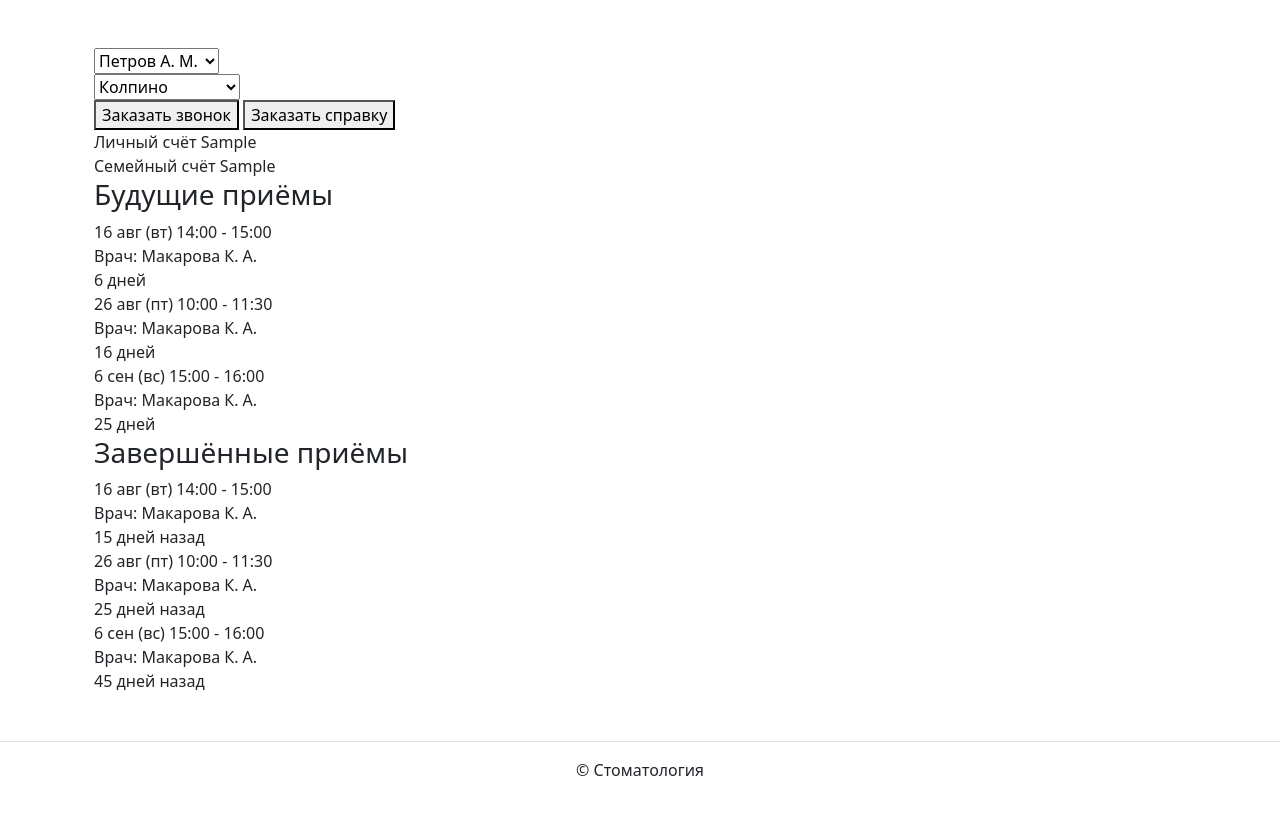
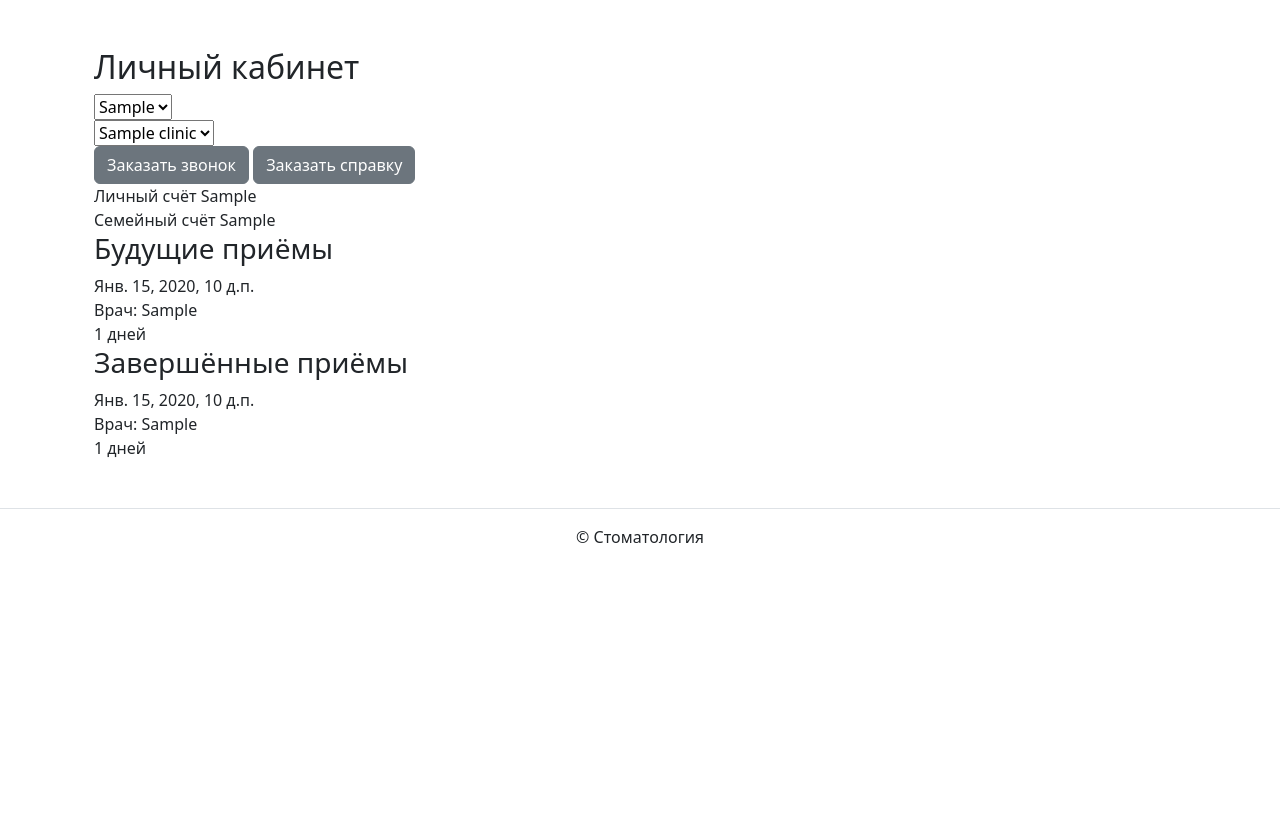
Before and after one commit to SMolodtsova13/website, a Django app: template website/templates/backend/index.html in a window 1280 px wide. Shown: the part 56-870 px from the top of the page. After the commit the page ends 599 px from the top, so only its background shows below. Run offline with Django 3.2, Linux system fonts and the light colour scheme; the template is opened without the code that fills it: most values are stand-ins (such as "Sample title", 1, 10 or a date in 2020); parts of the project's set-up code (start-up, migrations or seed data) failed here and were passed over; some libraries are stand-ins or nearby versions.

Commit message:
Обновлeны шаблоны template, добавлена функция index для отображения личного кабинета

```diff
--- a/website/templates/backend/index.html
+++ b/website/templates/backend/index.html
@@ -4,38 +4,23 @@
 {% block content %}
     <div class="container">
         <div class="content">
-
+            <h2>Личный кабинет</h2>
             <div class="custom-select-container">
                 <select id="location-select" class="custom-select">
-                    <option value="person1">Петров А. М.</option>
-                    <option value="person2">Петрова О. Г.</option>
+                    <option value="person1">{{ patient_fio }}</option>
                 </select>
             </div>
-
-
-
-           <!-- <p>Вы посещали следующие клиники:</p>
-                <ul>
-                    {% for clinic in clinics %}
-                        <li>{{ clinic }}</li>
-                    {% endfor %}
-                </ul> -->
             <div class="custom-select-container mb20">
                 <select id="location-select" class="custom-select">
-                    <option value="kolpino">Колпино</option>
-                    <option value="optikov">Оптиков</option>
-                    <option value="kudrovo">Кудрово</option>
-                    <option value="komenda">Комендантский</option>
-                    <option value="devyatkino">Девяткино</option>
-                    <option value="parnas">Парнас</option>
-                    <option value="geroev">Героев</option>
-                    <option value="varshavskiy">Варшавский</option>
+                    {% for clinic in clinics %}
+                        <option>{{ clinic }}</option>
+                    {% endfor %}
                 </select>
             </div>
 
             <div class="buttons">
-                <button class="inactive" onclick="showPopup();">Заказать звонок</button>
-                <button class="active" onclick="Telegram.WebApp.showAlert('Справка заказана');">Заказать справку</button>
+                <button type="button" class="btn btn-secondary" onclick="showPopup();">Заказать звонок</button>
+                <button type="button" class="btn btn-secondary" onclick="Telegram.WebApp.showAlert('Справка заказана');">Заказать справку</button>
             </div>
             <div class="accounts">
                 <div class="account personal">
@@ -49,54 +34,34 @@
             </div>
 
             <div class="appointments">
+                {% if future_visits %}
                     <div class="upcoming">
                         <h3>Будущие приёмы</h3>
+                        {% for visit in future_visits %}
                             <div class="appointment_next">
                                 <div>
-                            <div>16 авг (вт) 14:00 - 15:00</div>
-                            <div>Врач: Макарова К. А.</div>
+                                    <div>{{ visit.visit_time }}</div>
+                                    <div>Врач: {{ visit.doctor_fio }}</div>
                                 </div>
-                        <div>6 дней</div>
+                                <div>{{ visit.days_count }} дней</div>
                             </div>
-                    <div class="appointment">
-                        <div>
-                            <div>26 авг (пт) 10:00 - 11:30</div>
-                            <div>Врач: Макарова К. А.</div>
+                        {% endfor %}
                     </div>
-                        <div>16 дней</div>
-                    </div>
-                    <div class="appointment">
-                        <div>
-                            <div>6 сен (вс) 15:00 - 16:00</div>
-                            <div>Врач: Макарова К. А.</div>
-                        </div>
-                        <div>25 дней</div>
-                    </div>
-                </div>
+                {% endif %}
+                {% if finish_visits %}
                     <div class="past">
                         <h3>Завершённые приёмы</h3>
-                    <div class="appointment_past">
+                        {% for visit in finish_visits %}
+                            <div class="appointment_finish">
                                 <div>
-                            <div>16 авг (вт) 14:00 - 15:00</div>
-                            <div>Врач: Макарова К. А.</div>
+                                    <div>{{ visit.visit_time }}</div>
+                                    <div>Врач: {{ visit.doctor_fio }}</div>
                                 </div>
-                        <div>15 дней назад</div>
+                                <div>{{ visit.days_count }} дней</div>
                             </div>
-                    <div class="appointment_past">
-                        <div>
-                            <div>26 авг (пт) 10:00 - 11:30</div>
-                            <div>Врач: Макарова К. А.</div>
+                        {% endfor %}
                     </div>
-                        <div>25 дней назад</div>
-                    </div>
-                    <div class="appointment_past">
-                        <div>
-                            <div>6 сен (вс) 15:00 - 16:00</div>
-                            <div>Врач: Макарова К. А.</div>
-                        </div>
-                        <div>45 дней назад</div>
-                    </div>
-                </div>
+                {% endif %}
             </div>
         </div>
     </div>
--- a/website/templates/includes/header.html
+++ b/website/templates/includes/header.html
@@ -11,7 +11,7 @@
           {% if is_auth %}
             <div class="btn-group" role="group" aria-label="Basic outlined example">
               <button type="button" class="btn btn-outline-primary"><a class="text-decoration-none text-reset"
-                href="{% url 'backend:index' %}">{{ login }}</a></button>
+                href="{% url 'backend:index' %}">{{ patient_fio }}</a></button>
               <button type="button" class="btn btn-outline-primary"><a class="text-decoration-none text-reset"
                 href="{% url 'backend:logout' %}">Выйти</a></button>
             </div>
```
Also changed, not shown: website/backend/views.py (+36 -19 lines), website/templates/registration/login.html (+12 -11 lines), website/website/settings.py (+4 -5 lines), website/db.sqlite3, 1 other file. Lines whose indentation alone changed are shown as unchanged.
